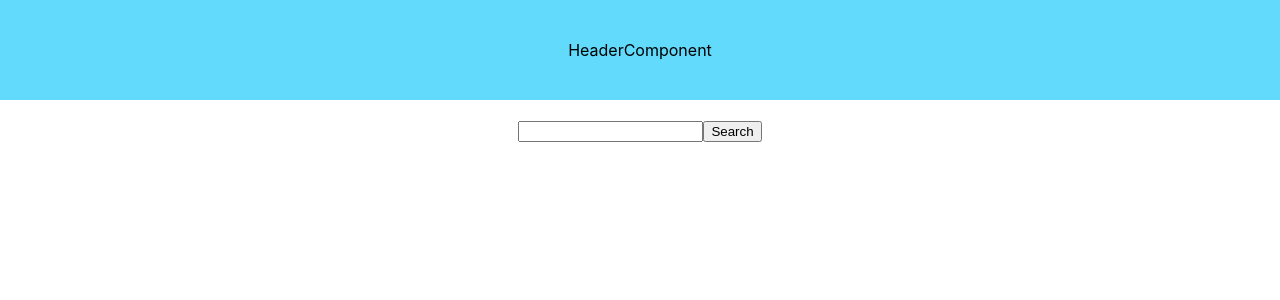
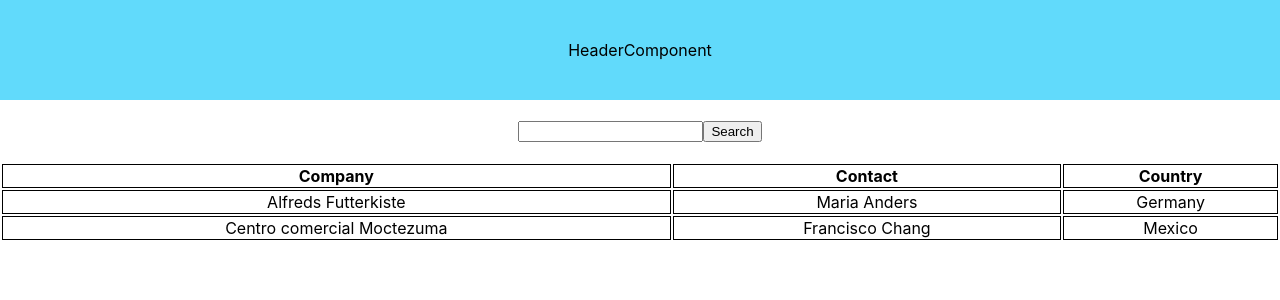
Before and after one commit to Patrikejane/GitSearch, a React (Create React App) app: page / in a window 1280 px wide. Shown: the top 300 px of the page. Built offline with nearby package versions, Linux system fonts and the light colour scheme.

Commit message:
component
Table component

```diff
--- a/src/App.tsx
+++ b/src/App.tsx
@@ -3,6 +3,7 @@ import logo from './logo.svg';
 import './App.css';
 import SearchBar from "./components/SearchBar";
 import Header from "./components/Header";
+import CustomTable from "./components/CustomTable";
 
 const App = () => {
 
@@ -10,6 +11,7 @@ const App = () => {
     <div className="App">
         <Header />
         <SearchBar></SearchBar>
+        <CustomTable></CustomTable>
     </div>
   );
 }
--- a/src/components/CustomTable.tsx
+++ b/src/components/CustomTable.tsx
@@ -1,12 +1,28 @@
 import {FC} from "react";
+import '../css/CustomTable.css'
 
 const CustomTable:FC = () => {
     return (
-        <div>
-            <div className="customTable">
+            <div className="customTableWrapper">
+                <table className="customTable">
+                    <tr>
+                        <th>Company</th>
+                        <th>Contact</th>
+                        <th>Country</th>
+                    </tr>
+                    <tr>
+                        <td>Alfreds Futterkiste</td>
+                        <td>Maria Anders</td>
+                        <td>Germany</td>
+                    </tr>
+                    <tr>
+                        <td>Centro comercial Moctezuma</td>
+                        <td>Francisco Chang</td>
+                        <td>Mexico</td>
+                    </tr>
+                </table>
+            </div>
 
-            </div>
-        </div>
     );
 }
 
--- a/src/components/Header.tsx
+++ b/src/components/Header.tsx
@@ -4,7 +4,7 @@ import '../css/Header.css';
 const Header:FC = () => {
     return (
         <div>
-            <div className="HeaderTitle">
+            <div className="headerTitle">
                 HeaderComponent
             </div>
         </div>
--- /dev/null
+++ b/src/css/CustomTable.css
@@ -0,0 +1,11 @@
+.customTableWrapper{
+    text-align: center;
+    width:100%
+}
+.customTable table, th, td {
+    border:1px solid black;
+}
+
+.customTable{
+    width: 100%;
+}
--- a/src/css/Header.css
+++ b/src/css/Header.css
@@ -1,4 +1,4 @@
-.HeaderTitle{
+.headerTitle{
     background: #61dafb;
     width: 100%;
     padding: 40px 0px;
```
